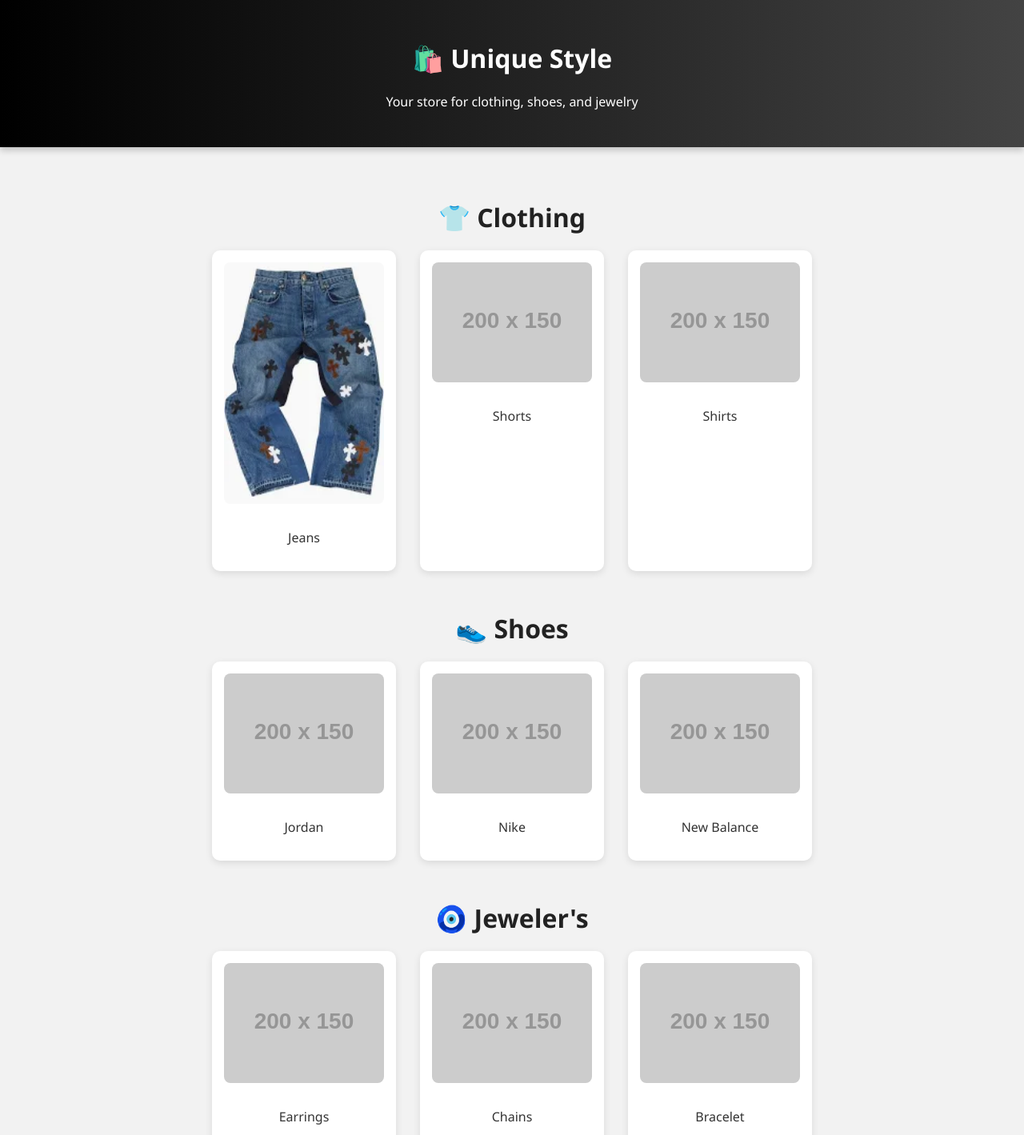
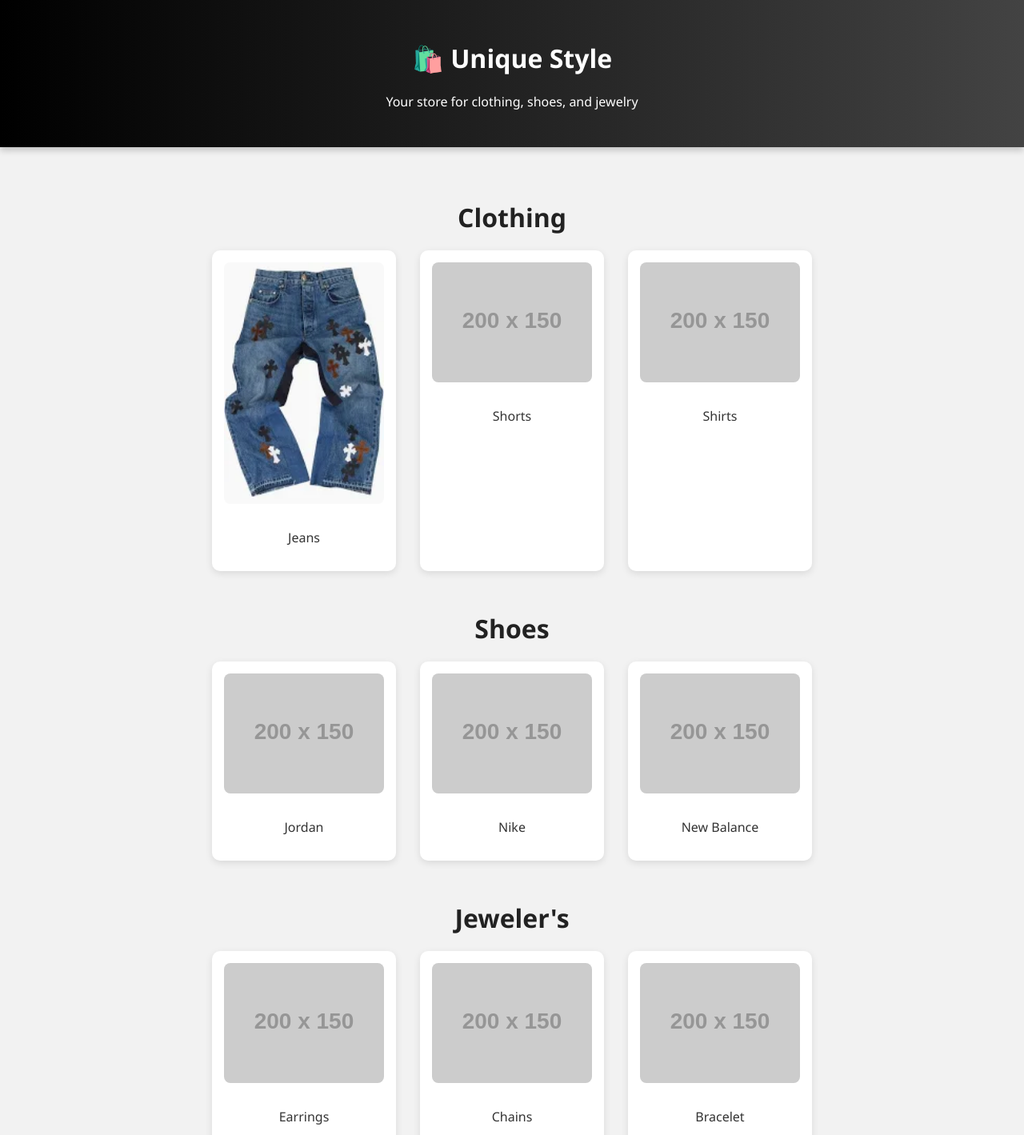
Before and after one commit to MiguelAML/yourname-finalproject-2025, a plain HTML site: page index.html in a window 1280 px wide. Shown: the top 1419 px of the page at 80% size. Drawn offline with Linux system fonts and the light colour scheme; placeholder pictures from the web are drawn by us.

Commit message:
Update index.html

```diff
--- a/index.html
+++ b/index.html
@@ -12,9 +12,8 @@
   </header>
 
   <main>
-    <!-- Clothing Section -->
     <section class="category">
-      <h2>👕 Clothing</h2>
+      <h2>Clothing</h2>
       <div class="products">
         <div class="product"><img src="jeans.png" alt="Jeans"><p>Jeans</p></div>
         <div class="product"><img src="https://via.placeholder.com/200x150?text=Shorts" alt="Shorts"><p>Shorts</p></div>
@@ -22,9 +21,8 @@
       </div>
     </section>
 
-    <!-- Shoes Section -->
     <section class="category">
-      <h2>👟 Shoes</h2>
+      <h2> Shoes</h2>
       <div class="products">
         <div class="product"><img src="https://via.placeholder.com/200x150?text=Jordan" alt="Jordan"><p>Jordan</p></div>
         <div class="product"><img src="https://via.placeholder.com/200x150?text=Nike" alt="Nike"><p>Nike</p></div>
@@ -33,7 +31,7 @@
     </section>
 
      <section class="category">
-   <h2>🧿 Jeweler's</h2>
+   <h2>Jeweler's</h2>
       <div class="products">
         <div class="product"><img src="https://via.placeholder.com/200x150?text=Earrings" alt="Earrings"><p>Earrings</p></div>
         <div class="product"><img src="https://via.placeholder.com/200x150?text=Chains" alt="Chains"><p>Chains</p></div>
```
